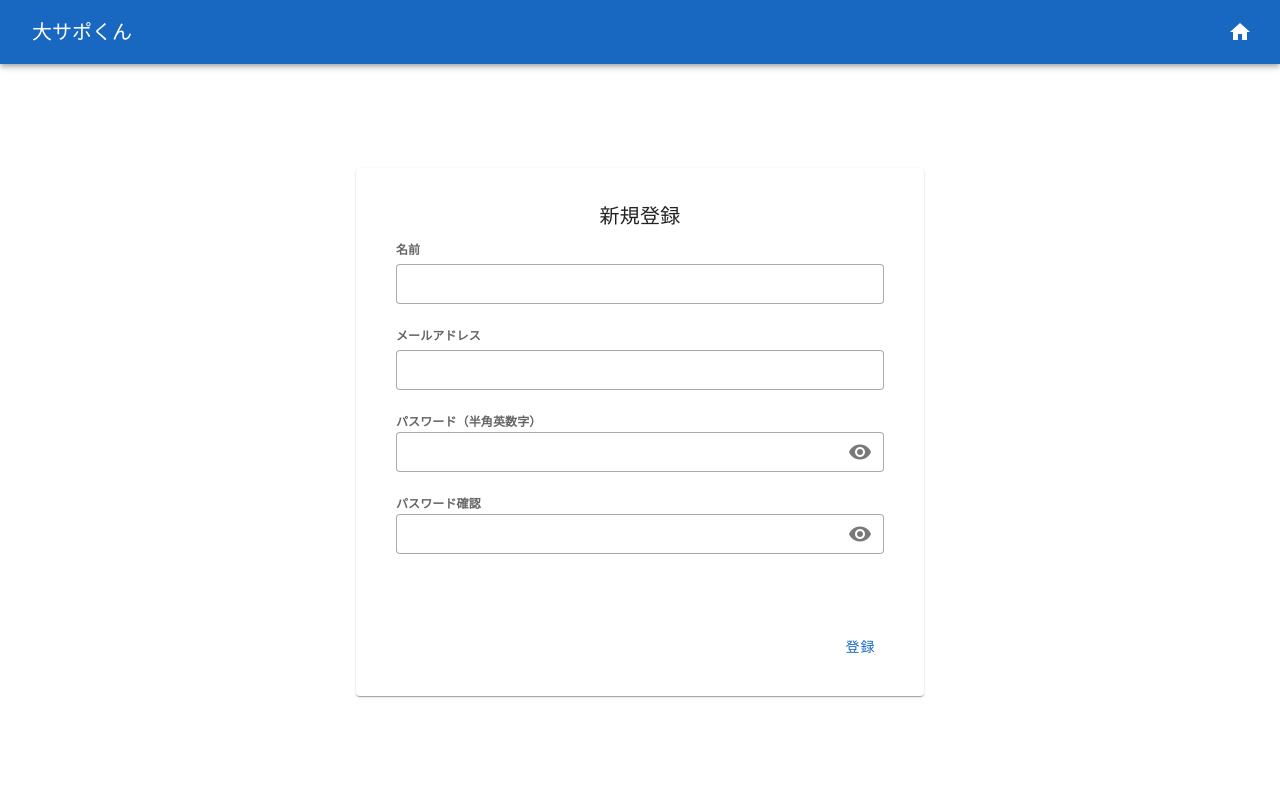
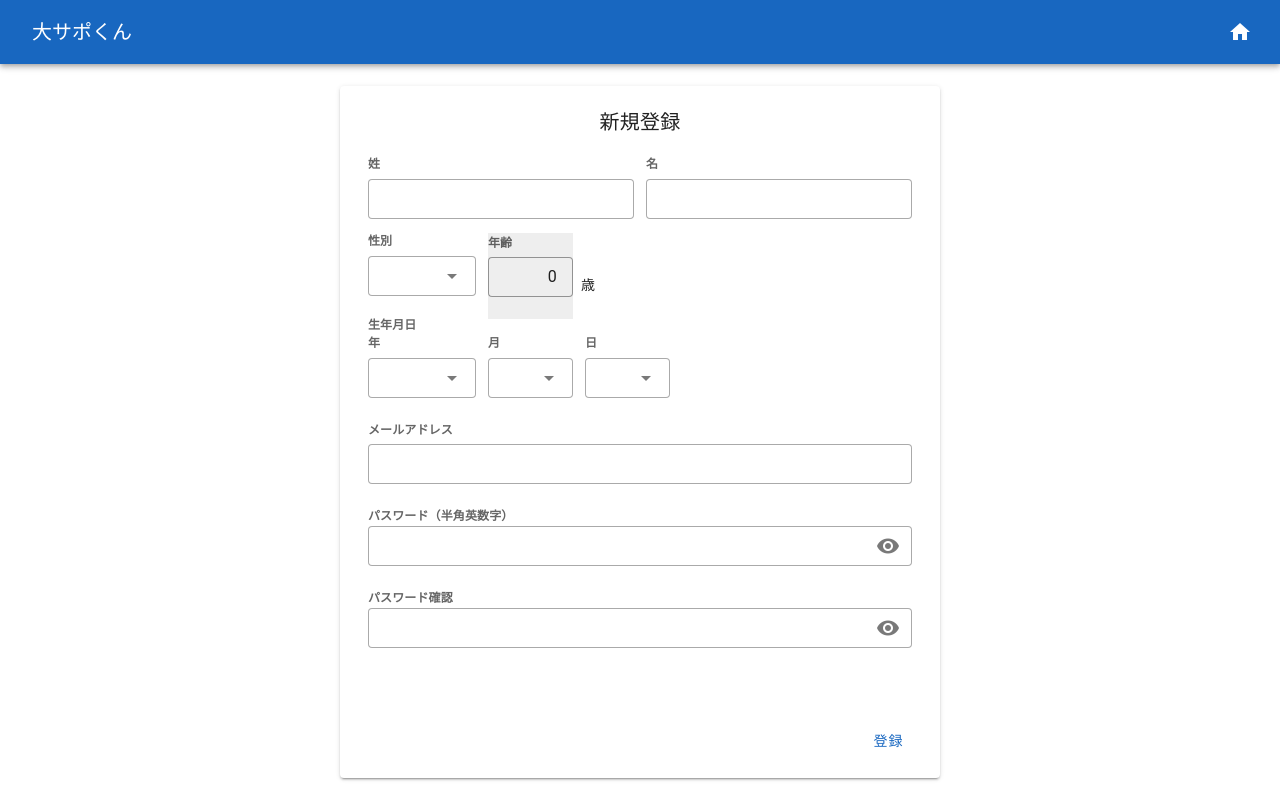
Before and after one commit to usamaru0606/tech_present_2025, a Nuxt app in the folder app_client/diet-support-app/: page /register in a window 1280 px wide. Built offline with nearby package versions, Linux system fonts and the light colour scheme.

Commit message:
新規登録画面のロジックを実装

```diff
--- /dev/null
+++ b/app_client/diet-support-app/composables/usecase/useAddUser.ts
@@ -0,0 +1,22 @@
+import type { newUserInfo } from "~/model/userinfo";
+import { AddUserServise } from "~/services/addUser";
+
+export const useAddUser = () => {
+  const Execute = async (newUserInfo: any) => {
+    const userInfo: newUserInfo = {
+      firstName: newUserInfo.firstName,
+      lastName: newUserInfo.lastName,
+      gender: newUserInfo.gender,
+      age: newUserInfo.age,
+      birthday: newUserInfo.birthday,
+      mailAddress: newUserInfo.mailAddress,
+      password: newUserInfo.password,
+    };
+
+    return AddUserServise(userInfo);
+  };
+
+  return {
+    Execute,
+  };
+};
--- a/app_client/diet-support-app/pages/register.vue
+++ b/app_client/diet-support-app/pages/register.vue
@@ -1,19 +1,61 @@
 <template>
   <v-container class="fill-height d-flex align-center justify-center">
-    <v-container max-width="600px">
-      <v-card class="pa-6" min-width="360">
-        <v-card-title class="text-h6 text-center">新規登録</v-card-title>
+    <div class="container">
+      <v-card class="pa-3" elevation="2">
+        <v-card-title class="text-h6 text-center mb-2">新規登録</v-card-title>
 
         <v-card-text>
-          <CTextField
-            v-model="viewmodel.userInfo.name"
-            label="名前"
-            type="text"
-            inputRef="emailField"
+          <v-row>
+            <v-col class="pb-0" dense>
+              <CTextField
+                v-model="viewmodel.userInfo.lastName"
+                label="姓"
+                type="text"
+                inputRef="text"
+              />
+            </v-col>
+            <v-col class="pb-0 pl-0" dense>
+              <CTextField
+                v-model="viewmodel.userInfo.firstName"
+                label="名"
+                type="text"
+                inputRef="text"
+              />
+            </v-col>
+          </v-row>
+
+          <v-row class="align-center" dense>
+            <v-col cols="auto" class="py-0">
+              <CSelect
+                v-model="viewmodel.userInfo.gender"
+                :items="viewmodel.genderItems"
+                label="性別"
+                class="w-100 pr-1 gender_select"
+              />
+            </v-col>
+            <v-col cols="auto" class="py-0 age_field">
+              <CTextField
+                v-model="viewmodel.userInfo.age"
+                label="年齢"
+                type="text"
+                inputRef="text"
+                textAlign="right"
+                readonly
+                class="bg-grey-lighten-3"
+              />
+            </v-col>
+            <v-col class="mt-5"><label>歳</label></v-col>
+          </v-row>
+
+          <CBirthDateSelector
+            v-model:birthYear="viewmodel.birthdayItems.year"
+            v-model:birthMonth="viewmodel.birthdayItems.month"
+            v-model:birthDay="viewmodel.birthdayItems.day"
+            @vue:updated="viewmodel.UpdateBirthday"
           />
 
           <CTextField
-            v-model="viewmodel.userInfo.email"
+            v-model="viewmodel.userInfo.mailAddress"
             label="メールアドレス"
             type="email"
             inputRef="emailField"
@@ -27,7 +69,7 @@
           />
 
           <CPassField
-            v-model="viewmodel.userInfo.passwordConfirm"
+            v-model="viewmodel.passwordConfirm.value"
             inputRef="passwordField"
             label="パスワード確認"
             :showAutoLoginCheckbox="false"
@@ -40,7 +82,7 @@
           <v-btn color="primary" @click="viewmodel.Register">登録</v-btn>
         </v-card-actions>
       </v-card>
-    </v-container>
+    </div>
   </v-container>
 </template>
 
@@ -53,3 +95,18 @@ definePageMeta({
 
 const viewmodel = RegisterViewModel();
 </script>
+
+<style scoped>
+.container{
+  width: 100%;
+  max-width: 600px;
+}
+.age_field
+{
+  min-width:93px
+}
+.gender_select
+{
+  min-width:112px
+}
+</style>
--- /dev/null
+++ b/app_client/diet-support-app/services/addUser.ts
@@ -0,0 +1,20 @@
+import type { newUserInfo } from "~/model/userinfo";
+
+export const AddUserServise = async (newUserInfo: newUserInfo) => {
+  const res = await useFetch("http://127.0.0.1:8000/user/add", {
+    method: "POST",
+    body: {
+      firstName: newUserInfo.firstName,
+      lastName: newUserInfo.lastName,
+      gender: newUserInfo.gender,
+      age: newUserInfo.age,
+      birthday: newUserInfo.birthday,
+      mailAddress: newUserInfo.mailAddress,
+      password: newUserInfo.password,
+    },
+  });
+
+  if (res.error.value) throw new Error(res.error.value.message);
+
+  return;
+};
--- a/app_client/diet-support-app/viewmodel/register_vm.ts
+++ b/app_client/diet-support-app/viewmodel/register_vm.ts
@@ -1,28 +1,41 @@
-import type { UserInfo } from '~/model/userinfo'
-import{v4 as uuidv4} from 'uuid'
-
 export const RegisterViewModel = () => {
-  const router = useRouter()
-
-  const userInfo = reactive<UserInfo>({
-    guid: uuidv4(),
-    name: '',
+  const router = useRouter();
+  const passwordConfirm = ref('');
+  const genderItems = ['男性', '女性', 'その他'];
+  const birthdayItems = reactive({
+    year:'',
+    month:'',
+    day:'',
+  })
+  const userInfo = reactive({
+    firstName: '',
+    lastName: '',
     gender: '',
     age: 0,
     birthday: '',
-    email: '',
+    mailAddress: '',
     password: '',
-    passwordConfirm: '',
   })
   const error = ref('')
 
+  const Register = async () => {
+    if (!Validate()) return
+
+    try {
+      await useAddUser().Execute(userInfo);
+      await router.push('/login')
+    } catch (e) {
+      error.value = '登録に失敗しました'
+    }
+  }
+
   const Validate = (): boolean => {
-    if (!userInfo.name || !userInfo.email || !userInfo.password || !userInfo.passwordConfirm) {
+    if (!userInfo.firstName || !userInfo.lastName || !userInfo.gender || !userInfo.birthday || !userInfo.mailAddress || !userInfo.password || !passwordConfirm) {
       error.value = 'すべての項目を入力してください'
       return false
     }
 
-    if (userInfo.password !== userInfo.passwordConfirm) {
+    if (userInfo.password !== passwordConfirm.value) {
       error.value = 'パスワードと確認用パスワードが一致しません'
       return false
     }
@@ -31,20 +44,32 @@ export const RegisterViewModel = () => {
     return true
   }
 
-  const Register = async () => {
-    if (!Validate()) return
+  const UpdateBirthday = async () => {
+    userInfo.age = await CalculateAge();
+    userInfo.birthday = `${birthdayItems.year}-${String(birthdayItems.month).padStart(2, '0')}-${String(birthdayItems.day).padStart(2, '0')}`;
+  };
 
-    try {
-      // API 呼び出しなどの処理をここに追加
-      await router.push('/login')
-    } catch (e) {
-      error.value = '登録に失敗しました'
+  async function CalculateAge():Promise<number>{
+    if(!birthdayItems.year || !birthdayItems.month || !birthdayItems.day){
+      return 0;
     }
+    const birthday = new Date(Number(birthdayItems.year),Number(birthdayItems.month) - 1, Number(birthdayItems.day));
+    const today = new Date();
+
+    let age = today.getFullYear() - birthday.getFullYear();
+    const isNotYetBirthday = today.getMonth() < birthday.getMonth() ||  (today.getMonth() === birthday.getMonth() && today.getDate() < birthday.getDate());
+    if(isNotYetBirthday) age--;
+
+    return age
   }
 
   return {
+    passwordConfirm,
+    birthdayItems,
+    genderItems,
     userInfo,
     error,
     Register,
+    UpdateBirthday,
   }
 }
```
